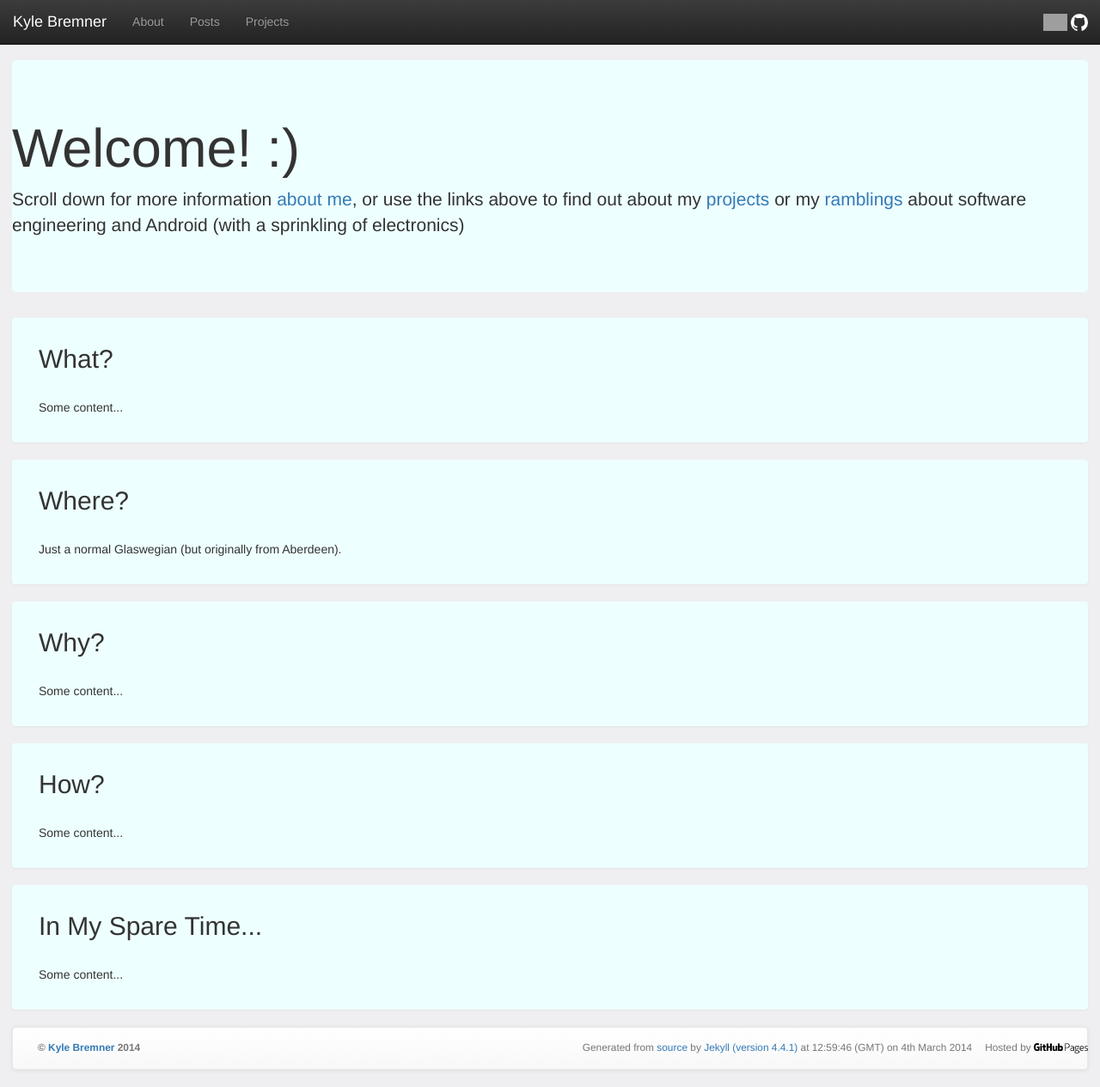
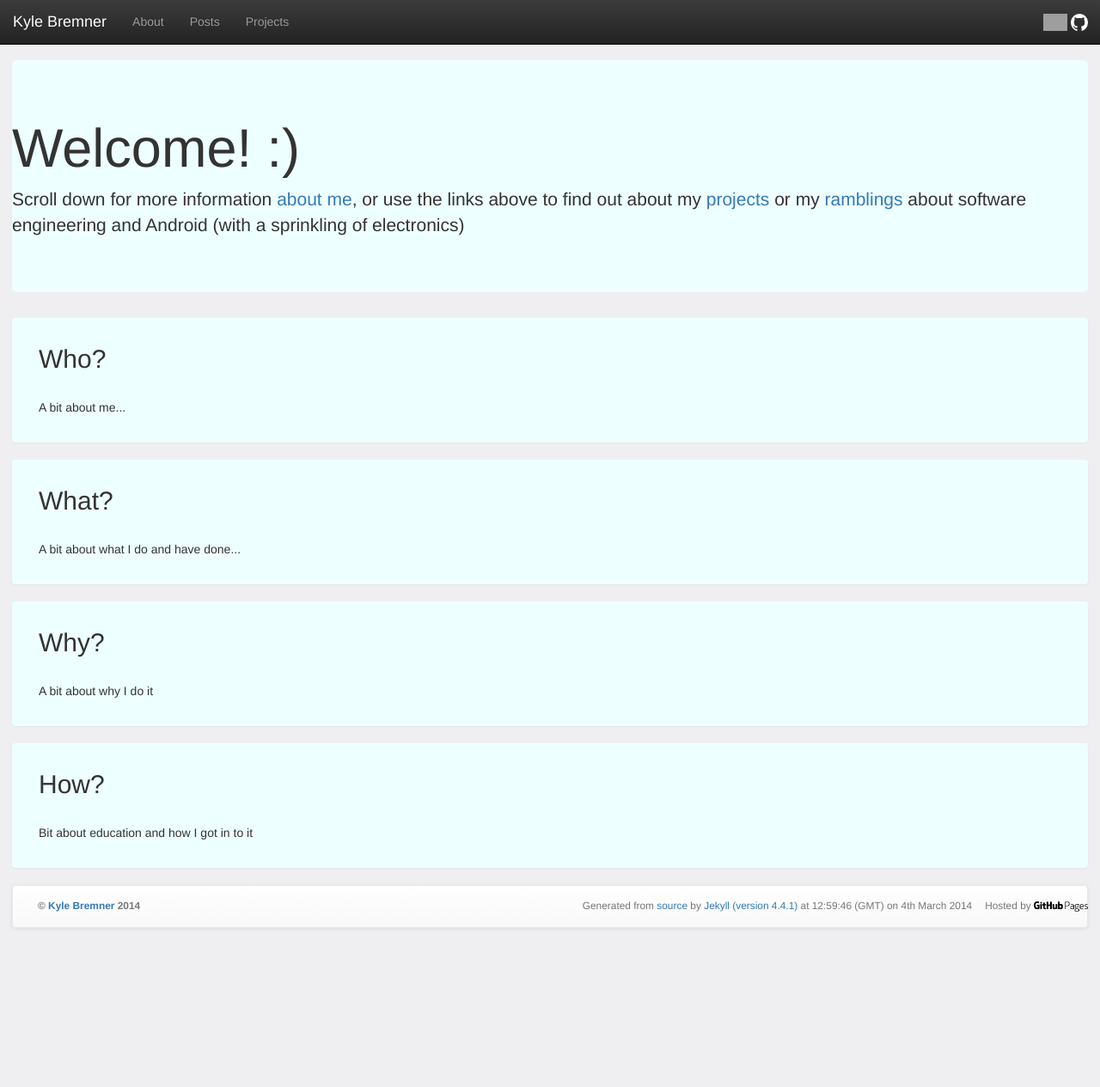
Before and after one commit to kbremner/kbremner.github.io, a Jekyll site: the page built from index.html, in a window 1280 px wide and 1265 px high. Shown: the whole window at 86% size. Built offline with Jekyll 4.4.1, drawn with Linux system fonts in a browser that asks for light colours; nearby versions of some CDN libraries; Markdown is read by kramdown in place of the engine named in the settings; a script that is not in the unit is left out; grey boxes are pictures that could not be loaded.

Commit message:
Updated index.html

```diff
--- a/index.html
+++ b/index.html
@@ -10,26 +10,21 @@ published: true
 </div>
 
 <div id="about" class="panel about-section">
-  <h2 class="about-section-title">What?</h2>
-  <p class="about-section-content">Some content...</p>
+  <h2 class="about-section-title">Who?</h2>
+  <p class="about-section-content">A bit about me...</p>
 </div>
 
 <div id="about" class="panel about-section">
-  <h2 class="about-section-title">Where?</h2>
-  <p class="about-section-content">Just a normal Glaswegian (but originally from Aberdeen).</p>
+  <h2 class="about-section-title">What?</h2>
+  <p class="about-section-content">A bit about what I do and have done...</p>
 </div>
 
 <div id="about" class="panel about-section">
   <h2 class="about-section-title">Why?</h2>
-  <p class="about-section-content">Some content...</p>
+  <p class="about-section-content">A bit about why I do it</p>
 </div>
 
 <div id="about" class="panel about-section">
   <h2 class="about-section-title">How?</h2>
-  <p class="about-section-content">Some content...</p>
+  <p class="about-section-content">Bit about education and how I got in to it</p>
 </div>
-
-<div id="about" class="panel about-section">
-  <h2 class="about-section-title">In My Spare Time...</h2>
-  <p class="about-section-content">Some content...</p>
-</div>
```
